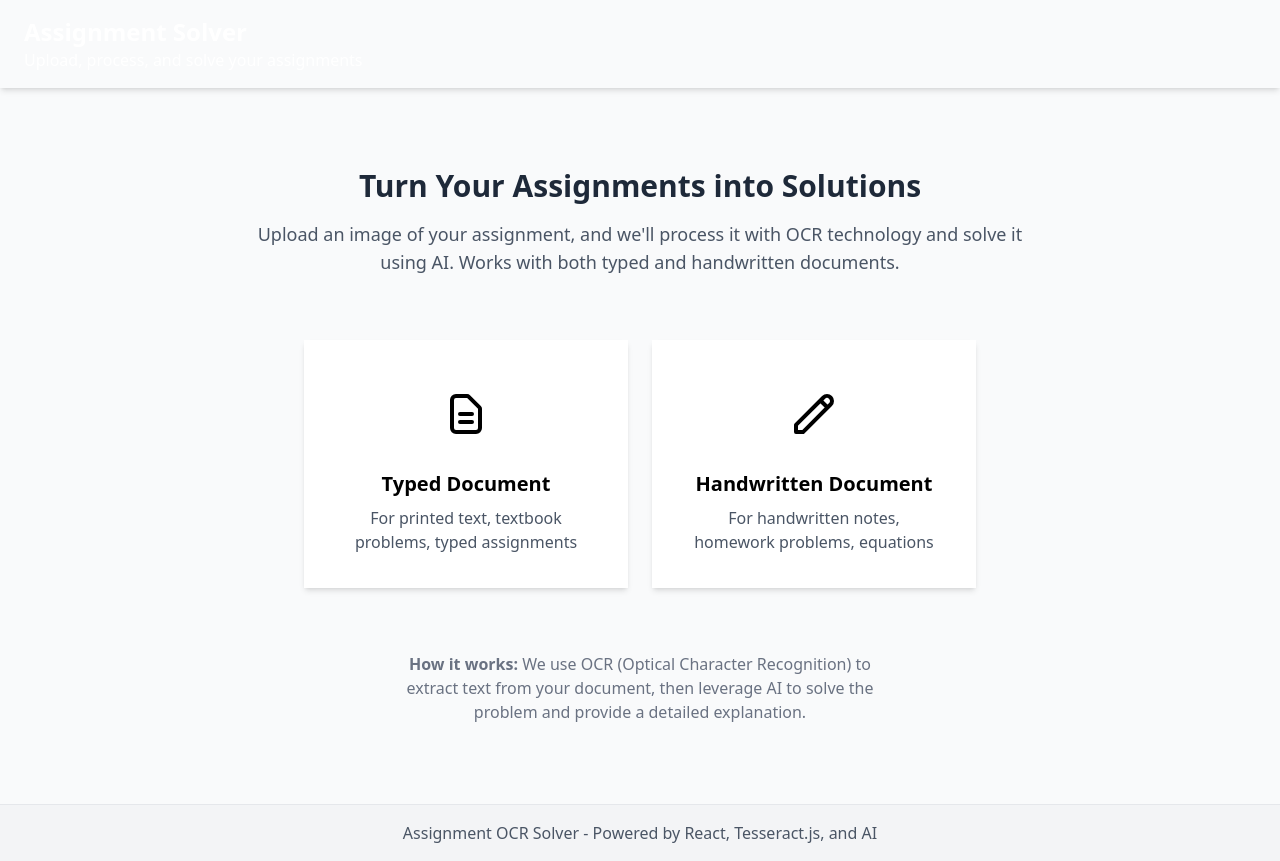
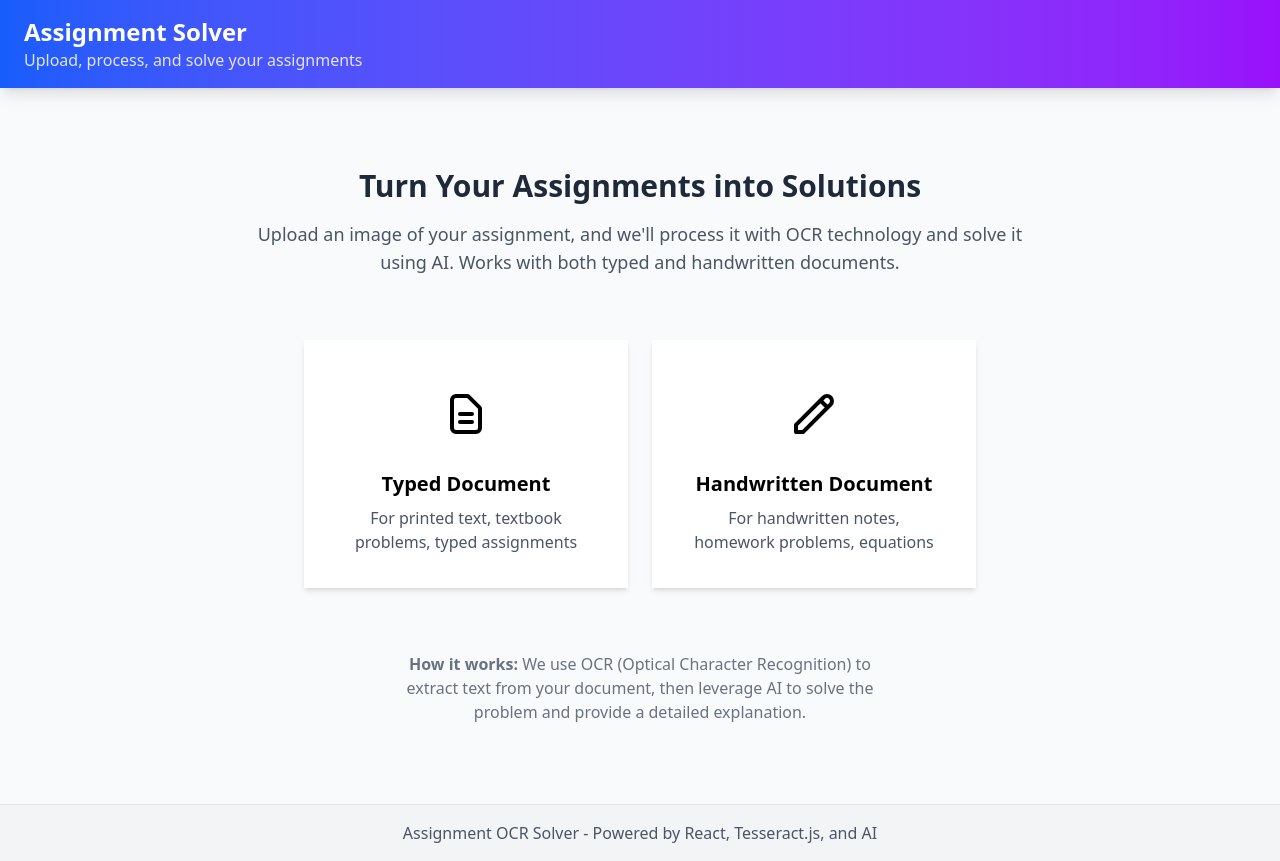
Before and after one commit to Emeenent14/blue-eye, a React (Vite) app: page / in a window 1280 px wide. Built offline with nearby package versions, Linux system fonts and the light colour scheme.

Commit message:
app.jsx: invisible header fix

```diff
--- a/src/App.jsx
+++ b/src/App.jsx
@@ -93,15 +93,15 @@ function App() {
 
   return (
     <div className="min-h-screen bg-gray-50">
-      <header className="bg-primary-600 text-white shadow-md">
+      <header className="bg-gradient-to-r from-blue-600 to-purple-600 text-white shadow-lg">
         <div className="container mx-auto py-4 px-6">
           <h1
-            className="text-2xl font-bold cursor-pointer"
+            className="text-2xl font-bold cursor-pointer text-white hover:text-gray-100 transition-colors"
             onClick={navigateToHome}
           >
             Assignment Solver
           </h1>
-          <p className="text-primary-100">Upload, process, and solve your assignments</p>
+          <p className="text-gray-100 opacity-90">Upload, process, and solve your assignments</p>
         </div>
       </header>
 
```
